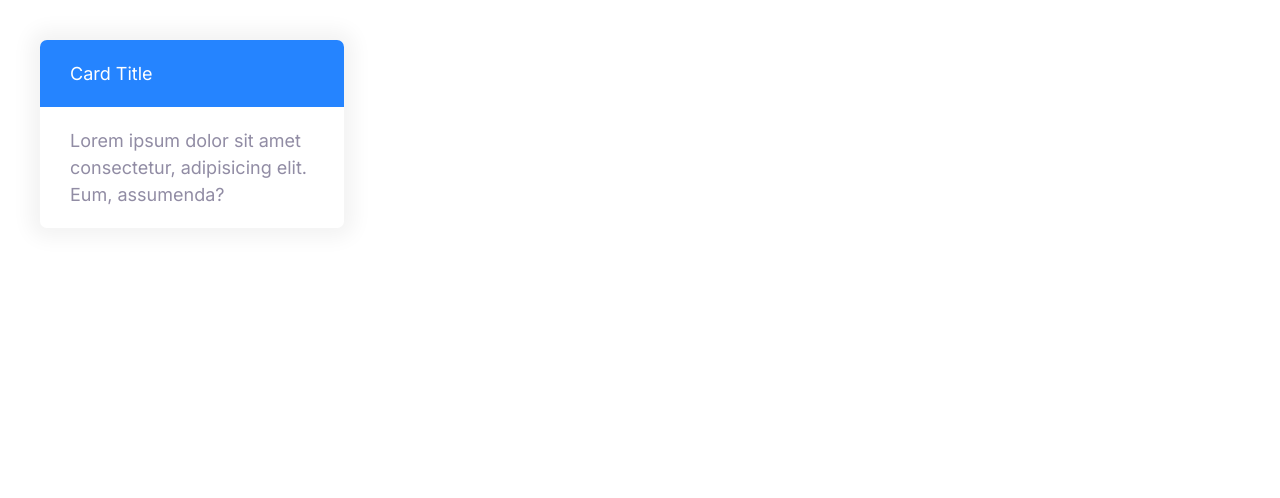
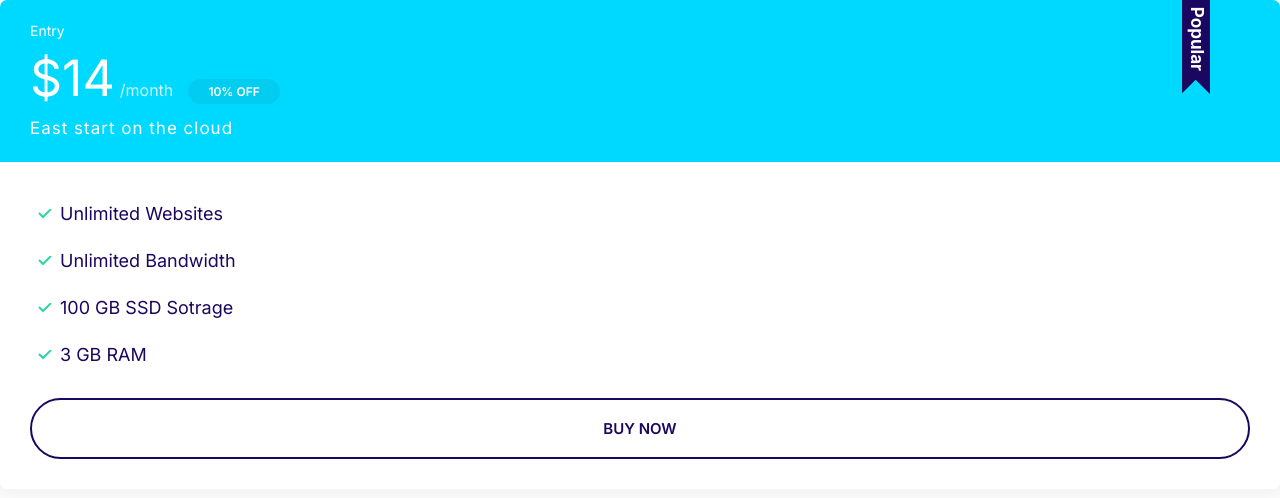
Before and after one commit to Mahad-Ahmad/Moshify, a plain HTML site: page index.html in a window 1280 px wide. Drawn offline with Linux system fonts and the light colour scheme.

Commit message:
Define a plans.

```diff
--- a/css/styles.css
+++ b/css/styles.css
@@ -131,7 +131,7 @@ a {
   }
 }
 
-/* Lits */
+/* Lists */
 
 .lists {
   list-style: none;
@@ -307,6 +307,9 @@ a {
   color: #fff;
 }
 
+.card--secondary .badge--secondary {
+  background: #02cdf1;
+}
 /* .container {
   width: 25%;
   border-radius: 5px;
@@ -327,3 +330,66 @@ body {
 .text {
   padding: 2rem 3rem;
 } */
+
+/* Plans */
+
+.plan__name {
+  color: #fff;
+  margin: 0;
+  font-weight: 500;
+  font-size: 2.4rem;
+}
+
+.plan__price {
+  font-size: 6rem;
+}
+
+.plan__billing-cycle {
+  font-size: 2.4rem;
+  font-weight: 300;
+  opacity: 0.8;
+  margin-right: 1rem;
+}
+
+.plan__description {
+  font-size: 2rem;
+  font-weight: 300;
+  letter-spacing: 1px;
+  display: block;
+}
+
+.plan .list__item {
+  margin-bottom: 2rem;
+  color: var(--color-headings);
+}
+
+.plan--popular .card__header {
+  position: relative;
+}
+
+.plan--popular .card__header::before {
+  content: url(../images/popular.svg);
+  width: 40px;
+  display: inline-block;
+  position: absolute;
+  top: -6px;
+  right: 5%;
+}
+
+@media screen and (min-width: 1024px) {
+  .plan__name {
+    font-size: 1.4rem;
+  }
+
+  .plan__price {
+    font-size: 5rem;
+  }
+
+  .plan__billing-cycle {
+    font-size: 1.6rem;
+  }
+
+  .plan__description {
+    font-size: 1.7rem;
+  }
+}
--- a/index.html
+++ b/index.html
@@ -15,12 +15,23 @@
     />
   </head>
   <body>
-    <div style="width: 30%; padding: 4rem">
-      <div class="card card--primary">
-        <header class="card__header">Card Title</header>
+    <div class="plan plan--popular">
+      <div class="card card--secondary">
+        <header class="card__header">
+          <h3 class="plan__name">Entry</h3>
+          <span class="plan__price">$14</span>
+          <span class="plan__billing-cycle">/month</span>
+          <span class="badge badge--secondary badge--small">10% OFF</span>
+          <span class="plan__description">East start on the cloud</span>
+        </header>
         <div class="card__body">
-          Lorem ipsum dolor sit amet consectetur, adipisicing elit. Eum,
-          assumenda?
+          <ul class="list list--tick">
+            <li class="list__item">Unlimited Websites</li>
+            <li class="list__item">Unlimited Bandwidth</li>
+            <li class="list__item">100 GB SSD Sotrage</li>
+            <li class="list__item">3 GB RAM</li>
+          </ul>
+          <button class="btn btn--outline btn--block">Buy Now</button>
         </div>
       </div>
     </div>
```
Also changed, not shown: Components/plans.html (added, +20 -0 lines), images/popular.svg (added).
